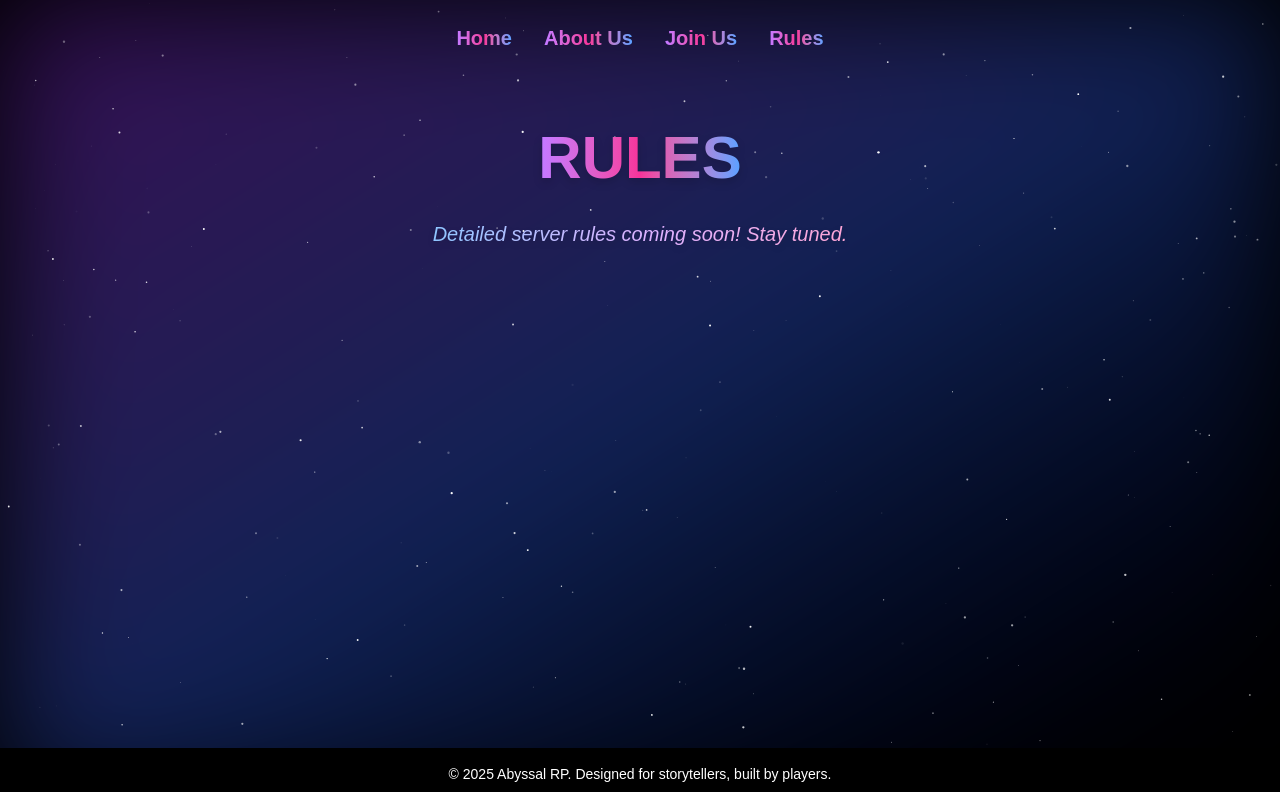
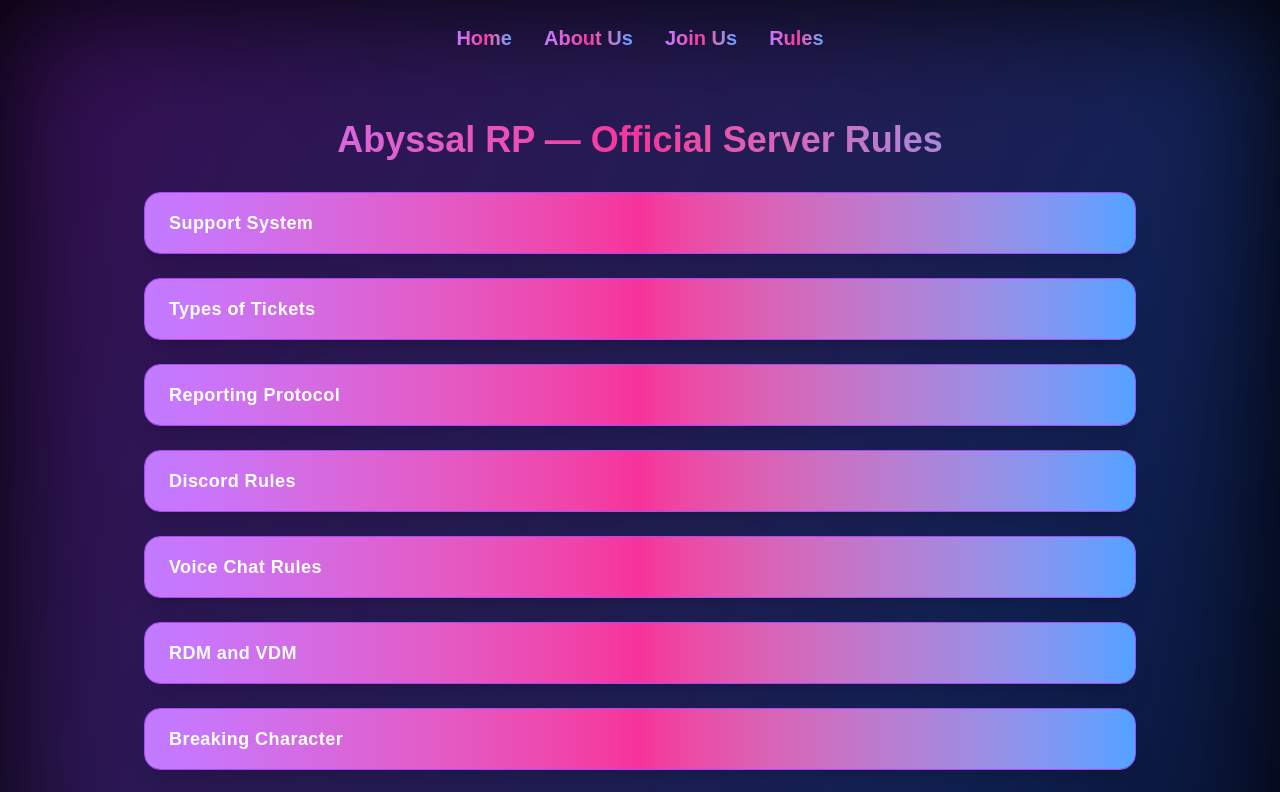
Before and after one commit to AbyssalRP/abyssalrp-nextjs, a Next.js app: page /rules in a window 1280 px wide. Shown: the top 792 px of the page. Built offline with nearby package versions, Linux system fonts and the light colour scheme.

Commit message:
Updated rules page with all content and nav bar

```diff
--- a/pages/rules.js
+++ b/pages/rules.js
@@ -1,96 +1,113 @@
-import React, { useEffect, useRef } from 'react';
+import { useEffect, useRef, useState } from 'react';
 import Link from 'next/link';
 
-export default function Rules() {
-  const canvasRef = useRef(null);
+const RuleSection = ({ title, children, id, activeId }) => {
+  const [open, setOpen] = useState(false);
+  const sectionRef = useRef(null);
 
   useEffect(() => {
-    const canvas = canvasRef.current;
-    if (!canvas) return;
+    const shouldOpen = activeId === id;
+    setOpen(shouldOpen);
 
-    const ctx = canvas.getContext('2d');
-    if (!ctx) return;
+    if (shouldOpen && sectionRef.current) {
+      sectionRef.current.scrollIntoView({ behavior: 'smooth', block: 'start' });
+    }
+  }, [activeId, id]);
 
-    let stars = [];
-    let animationId = null;
-
-    const createStars = () => {
-      stars = Array.from({ length: 300 }, () => ({
-        x: Math.random() * canvas.width,
-        y: Math.random() * canvas.height,
-        radius: Math.random() * 1.2,
-        alpha: Math.random(),
-        delta: Math.random() * 0.015 + 0.005,
-      }));
+  return (
+    <div ref={sectionRef} className="border border-purple-500 rounded-2xl overflow-hidden mb-6 shadow-xl backdrop-blur-md bg-gradient-to-br from-black/60 via-purple-900/40 to-blue-900/40">
+      <button
+        onClick={() => setOpen(!open)}
+        className="w-full text-left px-6 py-4 bg-gradient-to-r from-purple-400 via-pink-500 to-blue-400 hover:opacity-90 transition font-semibold text-lg text-white tracking-wide"
+      >
+        {title}
+      </button>
+      {open && (
+        <div className="px-6 py-6 bg-gradient-to-br from-black/80 via-gray-900/80 to-black/80 text-purple-100 space-y-6 italic leading-relaxed tracking-wide font-light text-lg">
+          {children}
+        </div>
+      )}
+    </div>
+  );
 };
 
-    const resizeCanvas = () => {
-      canvas.width = window.innerWidth;
-      canvas.height = window.innerHeight;
-      createStars();
+const sections = [
+  { id: "support-system", label: "Support System" },
+  { id: "ticket-types", label: "Types of Tickets" },
+  { id: "reporting-protocol", label: "Reporting Protocol" },
+  { id: "discord-rules", label: "Discord Rules" },
+  { id: "voice-chat-rules", label: "Voice Chat Rules" },
+  { id: "rdm-vdm", label: "RDM and VDM" },
+  { id: "breaking-character", label: "Breaking Character" },
+  { id: "combat-logging", label: "Combat Logging" },
+  { id: "fail-rp", label: "Fail RP" },
+  { id: "metagaming", label: "Metagaming" },
+  { id: "hate-speech", label: "Hate Speech, Slurs, and Discrimination" },
+  { id: "gun-fear", label: "Gun Fear and Valuing Life" },
+  { id: "staff-interaction", label: "Staff Interaction" },
+  { id: "ems-nlr", label: "EMS Revives and New Life Rule" },
+  { id: "revealing-locations", label: "Revealing Locations" },
+  { id: "suicide-rp", label: "Suicide RP" },
+  { id: "exploiting-cheating", label: "Exploiting, Cheating, or Using Macros" },
+  { id: "leo-ems", label: "LEO / EMS Rules" },
+  { id: "criminal-rp", label: "Criminal RP and PvP Limits" },
+  { id: "tsunami-restrictions", label: "Tsunami Restrictions" },
+  { id: "continuity-gang-turf", label: "Continuity and Gang Turf" },
+  { id: "robbery-looting", label: "Robbery Rules and Looting" },
+  { id: "whitelisted-jobs", label: "Whitelisted Jobs" },
+  { id: "powergaming", label: "Powergaming" },
+  { id: "heist-rules", label: "Heist Rules" },
+  { id: "hostage-rules", label: "Hostage Rules" },
+  { id: "heist-negotiations", label: "Heist Negotiations" },
+  { id: "escape-chases", label: "Escape and Chases" },
+  { id: "pd-limitations", label: "PD Limitations" },
+  { id: "heist-cooldowns", label: "Heist Cooldowns" },
+  { id: "heist-interference", label: "Heist Interference" },
+  { id: "final-word", label: "Final Word on Heists" },
+];
+
+export default function RulesPage() {
+  const [activeId, setActiveId] = useState('');
+
+  useEffect(() => {
+    const handleHashChange = () => {
+      setActiveId(window.location.hash.replace('#', ''));
     };
 
-    const animateStars = () => {
-      if (!canvasRef.current || !ctx) {
-        console.log('Stopping animation: Canvas or context lost');
-        return;
-      }
+    handleHashChange();
+    window.addEventListener('hashchange', handleHashChange);
 
-      ctx.clearRect(0, 0, canvas.width, canvas.height);
-      stars.forEach(star => {
-        ctx.beginPath();
-        ctx.arc(star.x, star.y, star.radius, 0, Math.PI * 2);
-        ctx.fillStyle = `rgba(255, 255, 255, ${star.alpha})`;
-        ctx.fill();
-
-        star.alpha += star.delta;
-        if (star.alpha <= 0 || star.alpha >= 1) {
-          star.delta = -star.delta;
-        }
-      });
-
-      animationId = requestAnimationFrame(animateStars);
-    };
-
-    resizeCanvas();
-    animateStars();
-
-    window.addEventListener('resize', resizeCanvas);
-
-    return () => {
-      window.removeEventListener('resize', resizeCanvas);
-      if (animationId) cancelAnimationFrame(animationId);
-    };
+    return () => window.removeEventListener('hashchange', handleHashChange);
   }, []);
 
   return (
-    <div className="w-full min-h-screen bg-black relative overflow-hidden">
-      {/* Nebula Background */}
+    <>
+      <div className="pt-20 relative w-full min-h-screen overflow-hidden bg-black">
         <div className="absolute inset-0 bg-gradient-to-br from-purple-900 via-blue-900 to-black opacity-60 filter blur-3xl"></div>
-      <canvas ref={canvasRef} className="absolute inset-0" />
 
-      {/* Navigation Tabs */}
         <nav className="absolute top-0 z-30 flex justify-center w-full py-6 space-x-8 text-xl font-semibold">
-        <Link href="/"><a className="bg-gradient-to-r from-purple-400 via-pink-500 to-blue-400 text-transparent bg-clip-text hover:opacity-80 transition-opacity">Home</a></Link>
-        <Link href="/about"><a className="bg-gradient-to-r from-purple-400 via-pink-500 to-blue-400 text-transparent bg-clip-text hover:opacity-80 transition-opacity">About Us</a></Link>
-        <Link href="/join"><a className="bg-gradient-to-r from-purple-400 via-pink-500 to-blue-400 text-transparent bg-clip-text hover:opacity-80 transition-opacity">Join Us</a></Link>
-        <Link href="/rules"><a className="bg-gradient-to-r from-purple-400 via-pink-500 to-blue-400 text-transparent bg-clip-text hover:opacity-80 transition-opacity">Rules</a></Link>
+          <Link href="/" className="bg-gradient-to-r from-purple-400 via-pink-500 to-blue-400 text-transparent bg-clip-text hover:opacity-80 transition-opacity">Home</Link>
+          <Link href="/about" className="bg-gradient-to-r from-purple-400 via-pink-500 to-blue-400 text-transparent bg-clip-text hover:opacity-80 transition-opacity">About Us</Link>
+          <Link href="/join" className="bg-gradient-to-r from-purple-400 via-pink-500 to-blue-400 text-transparent bg-clip-text hover:opacity-80 transition-opacity">Join Us</Link>
+          <Link href="/rules" className="bg-gradient-to-r from-purple-400 via-pink-500 to-blue-400 text-transparent bg-clip-text hover:opacity-80 transition-opacity">Rules</Link>
         </nav>
 
-      {/* Main Content Section */}
-      <div className="relative z-20 flex flex-col items-center justify-center h-full px-8 py-32 text-center">
-        <h1 className="mb-8 text-6xl font-bold uppercase drop-shadow-lg bg-gradient-to-r from-purple-400 via-pink-500 to-blue-400 text-transparent bg-clip-text">
-          Rules
+        <div className="relative z-20 max-w-5xl mx-auto px-4 py-10 text-purple-100" id="rules-top">
+          <h1 className="text-4xl font-bold mb-8 text-center text-transparent bg-clip-text bg-gradient-to-r from-purple-400 via-pink-500 to-blue-400">
+            Abyssal RP — Official Server Rules
           </h1>
-        <p className="max-w-4xl mx-auto text-xl italic drop-shadow-md bg-gradient-to-r from-blue-300 via-purple-300 to-pink-300 text-transparent bg-clip-text">
-          Detailed server rules coming soon! Stay tuned.
-        </p>
+
+          {sections.map(section => (
+            <RuleSection key={section.id} id={section.id} title={section.label} activeId={activeId}>
+              <p>Detailed rules and information about {section.label}.</p>
+            </RuleSection>
+          ))}
         </div>
 
-      {/* Footer */}
-      <footer className="absolute bottom-0 z-20 w-full py-4 text-center text-sm text-white bg-black bg-opacity-60">
+        <footer className="absolute bottom-0 z-20 w-full py-4 text-center text-sm text-purple-200 bg-black bg-opacity-60">
           © 2025 Abyssal RP. Designed for storytellers, built by players.
         </footer>
       </div>
+    </>
   );
 }
```
Lines whose indentation alone changed are shown as unchanged.
